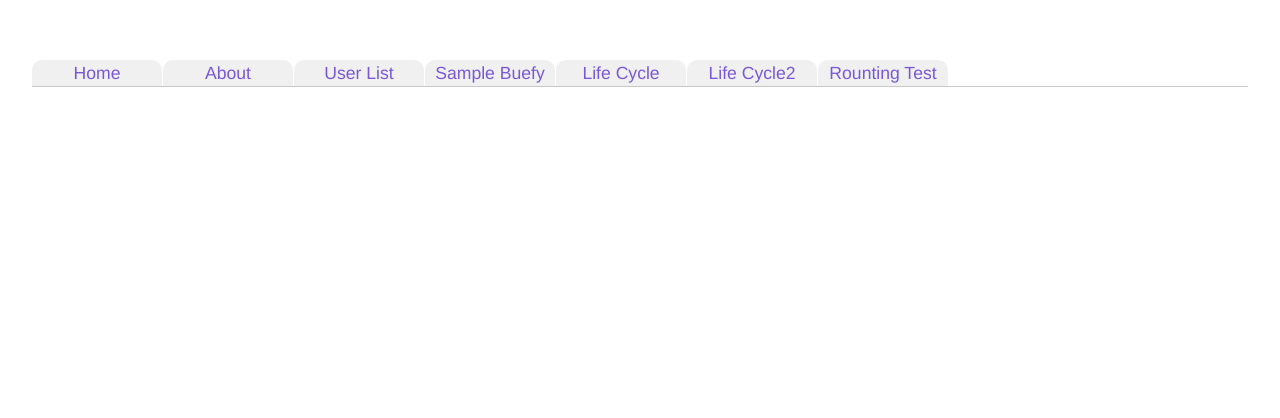
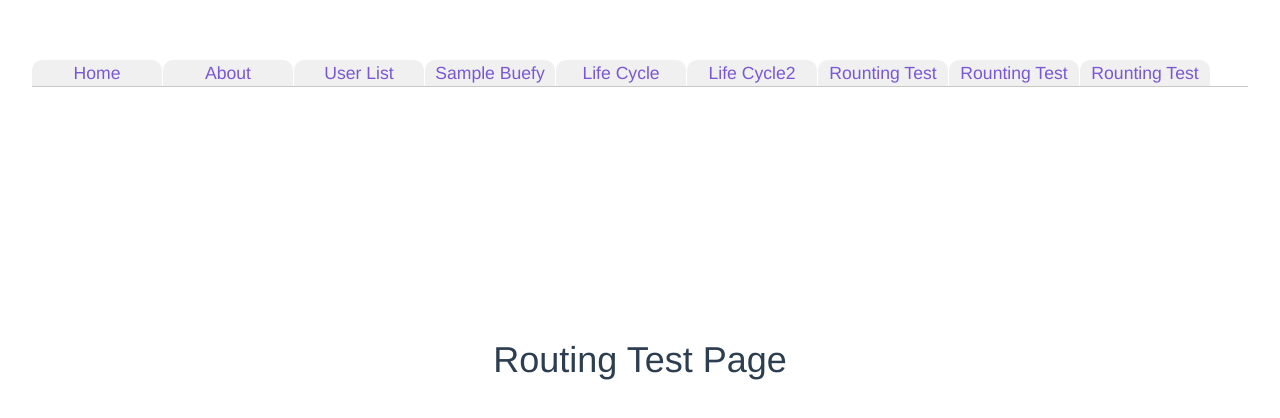
Before and after one commit to ksh-fthr/vue-work, a Vue app: page /routing/1 in a window 1280 px wide. Shown: the top 418 px of the page. Built offline with nearby package versions, Linux system fonts and the light colour scheme.

Commit message:
ルーティング時にパラメータを渡す

```diff
--- a/src/App.vue
+++ b/src/App.vue
@@ -35,7 +35,17 @@
           </router-link>
         </li>
         <li>
-          <router-link to="/routing">
+          <router-link :to="{ name: 'routing'}">
+            Rounting Test
+          </router-link>
+        </li>
+        <li>
+          <router-link :to="{ name: 'routing'}">
+            Rounting Test
+          </router-link>
+        </li>
+        <li>
+          <router-link :to="{ name: 'routing', params: {id: 1}}">
             Rounting Test
           </router-link>
         </li>
--- a/src/router.js
+++ b/src/router.js
@@ -48,6 +48,11 @@ export default new Router({
       path: '/routing',
       name: 'routing',
       component: Routing
+    },
+    {
+      path: '/routing/:id',
+      name: 'routing',
+      component: Routing
     }
   ]
 })
--- a/src/views/Routing.vue
+++ b/src/views/Routing.vue
@@ -4,6 +4,7 @@
       <div :class="$style.child">
         <h1>Routing Test Page</h1>
       </div>
+      <h2>{{ $route.params.message }}</h2>
     </div>
   </div>
 </template>
```
